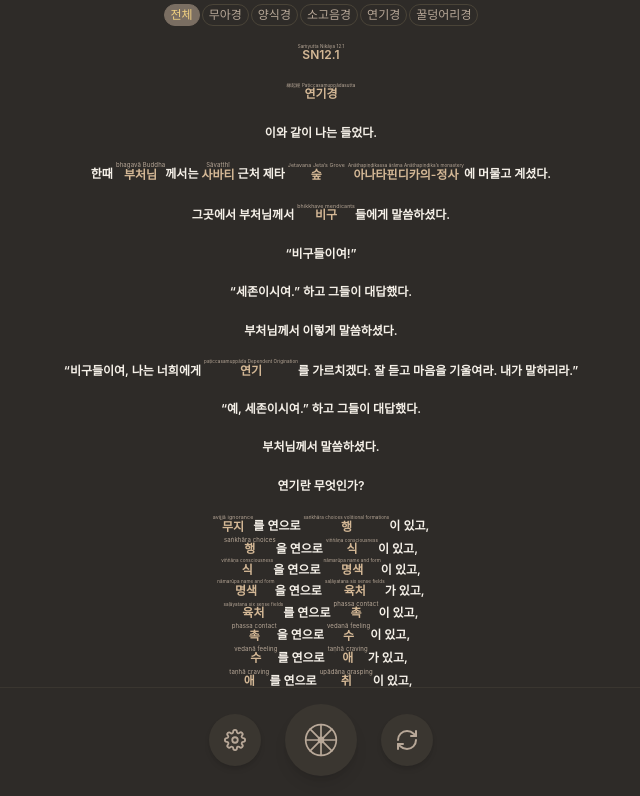
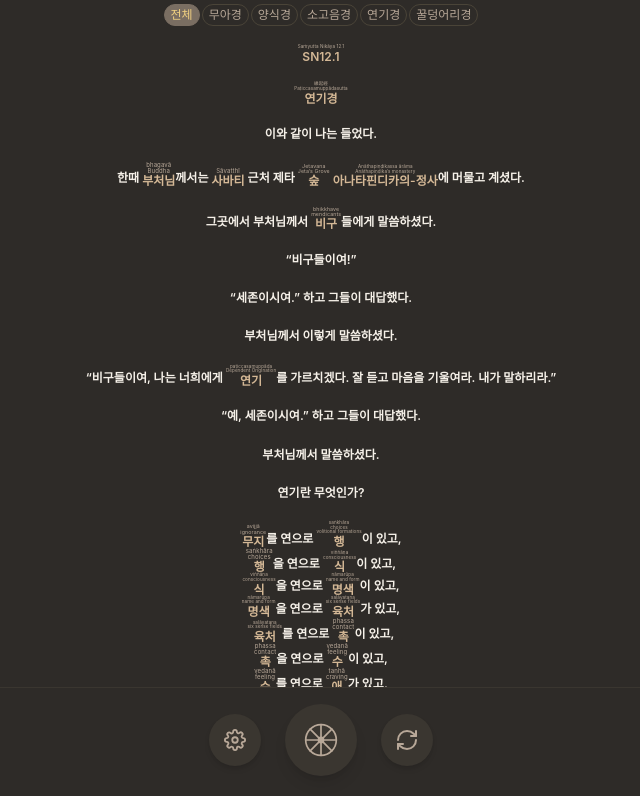
Before and after one commit to praswna/MyNikkaya, a Next.js app: page / in a window 1280 px wide. Shown: the top 796 px of the page, without its empty margins (319-959 px from the left). Built offline with nearby package versions, Linux system fonts and the light colour scheme.

Commit message:
윗/아랫 루비 통일 - 같은 flex column 방식

```diff
--- a/components/RubyText.tsx
+++ b/components/RubyText.tsx
@@ -52,27 +52,26 @@ export function RubyText({ text, fontSize, lineHeight, colors }: RubyTextProps)
         }
         if (seg.type === "ruby" && seg.ruby) {
           const hasBelow = seg.rubyBelow && seg.rubyBelow.length > 0;
+          const topFontSize = getRubyFontSize(seg.ruby);
           return (
-            <span key={i} style={{ display: "inline-flex", flexDirection: "column", alignItems: "center", verticalAlign: "bottom" }}>
+            <span key={i} style={{ display: "inline-flex", flexDirection: "column", alignItems: "center", verticalAlign: "bottom", lineHeight: "1.1" }}>
               {/* 윗 루비 */}
-              <ruby style={{ color: colors.textEmphasis } as React.CSSProperties}>
-                {seg.content}
-                <rt style={{
-                  fontSize: getRubyFontSize(seg.ruby),
+              <span style={{
+                fontSize: topFontSize,
                 color: colors.rubyText,
                 fontWeight: "normal",
                 letterSpacing: "0.02em",
                 lineHeight: "1",
-                  marginBottom: "-0.1em",
+                marginBottom: "0em",
               }}>
                 {seg.ruby.map((r, j) => (
-                    <span key={j}>
-                      {r}
-                      {j < seg.ruby!.length - 1 && <br />}
+                  <span key={j} style={{ display: "block" }}>{r}</span>
+                ))}
               </span>
-                  ))}
-                </rt>
-              </ruby>
+              {/* 베이스 */}
+              <span style={{ color: colors.textEmphasis }}>
+                {seg.content}
+              </span>
               {/* 아랫 루비 */}
               {hasBelow && (
                 <span style={{
@@ -81,7 +80,7 @@ export function RubyText({ text, fontSize, lineHeight, colors }: RubyTextProps)
                   fontWeight: "normal",
                   letterSpacing: "0.02em",
                   lineHeight: "1",
-                  marginTop: "-0.2em",
+                  marginTop: "0em",
                 }}>
                   {seg.rubyBelow!.map((r, j) => (
                     <span key={j} style={{ display: "block" }}>{r}</span>
```
Lines whose indentation alone changed are shown as unchanged.
